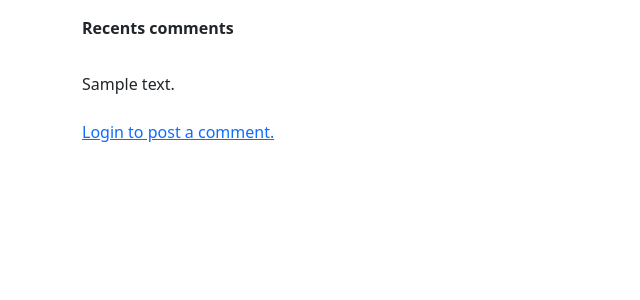
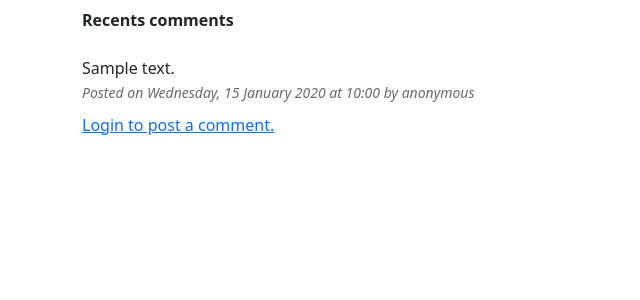
Before and after one commit to j2B237/commentApp, a Flask app: template templates/index.html in a window 1280 px wide. Shown: the part 56-356 px from the top of the page, without its empty margins (0-640 px from the left). Run offline with Flask 3, Linux system fonts and the light colour scheme; tables that the repository leaves empty hold one stand-in row (values such as "Sample post"); the template is opened without the code that fills it: values that come from a table or form of the project are taken from there, most other values are stand-ins (such as "Sample title", 1, 10 or a date in 2020).

Commit message:
add timestamp for each post

```diff
--- a/templates/index.html
+++ b/templates/index.html
@@ -32,13 +32,18 @@
 
     <div class="container my-2">
 
-        <div class="row my-3">
+        <div class="row my-2">
             <p><b>Recents comments</b></p>
         </div>
 
         {% for comment in comments %}
-            <div class="row">
-               <p style="tab-size: 4;">{{ comment.content }}</p>
+            <div class="row" style="margin-bottom: 1ex">
+                <div>
+                    {{ comment.content }}
+                </div>
+                <div>
+                    <small style="font-style: italic; color: dimgray;">Posted on {{ timestamp.strftime("%A, %d %B %Y at %H:%M") }} by anonymous</small>
+                </div>
             </div>
         {% endfor %}
 
```
